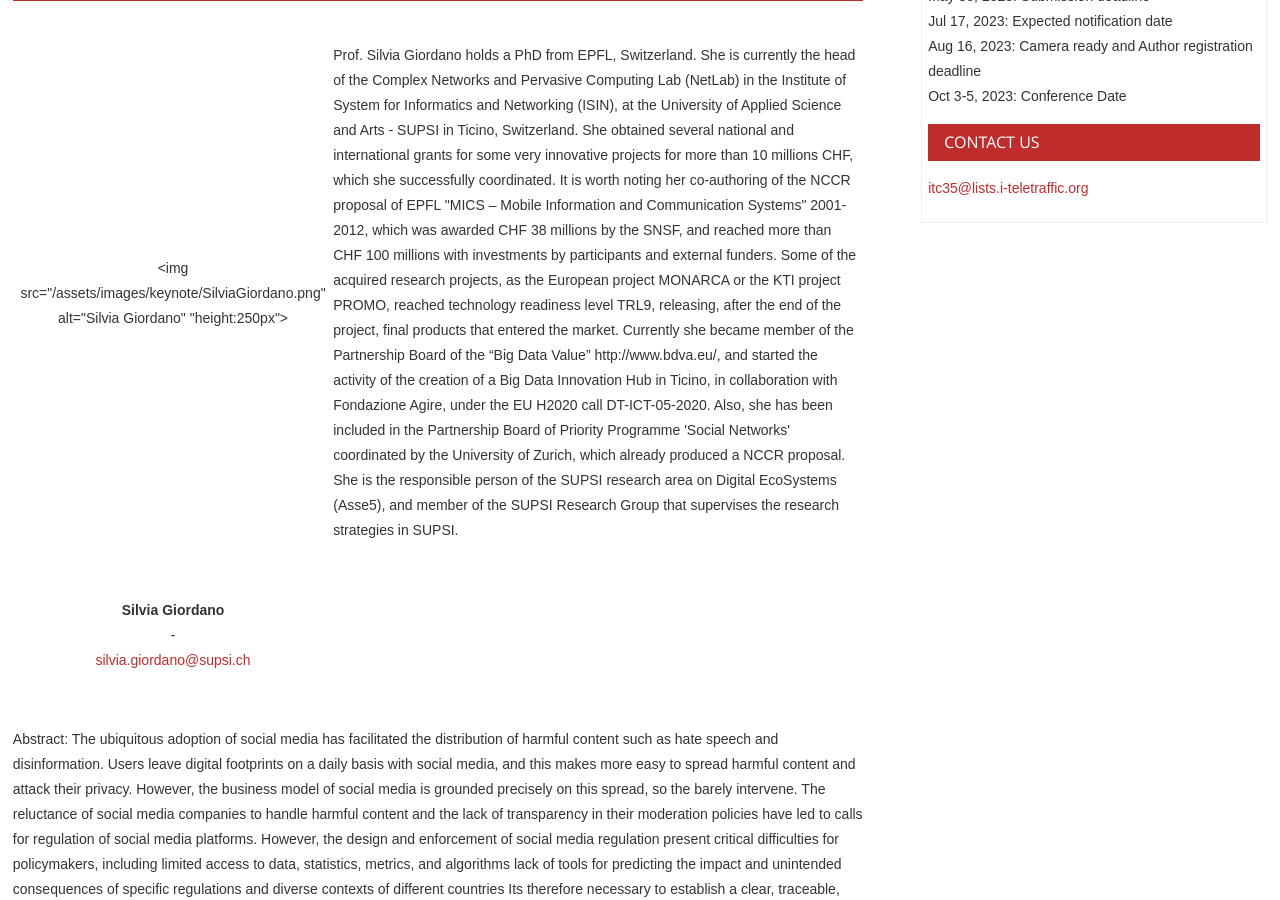
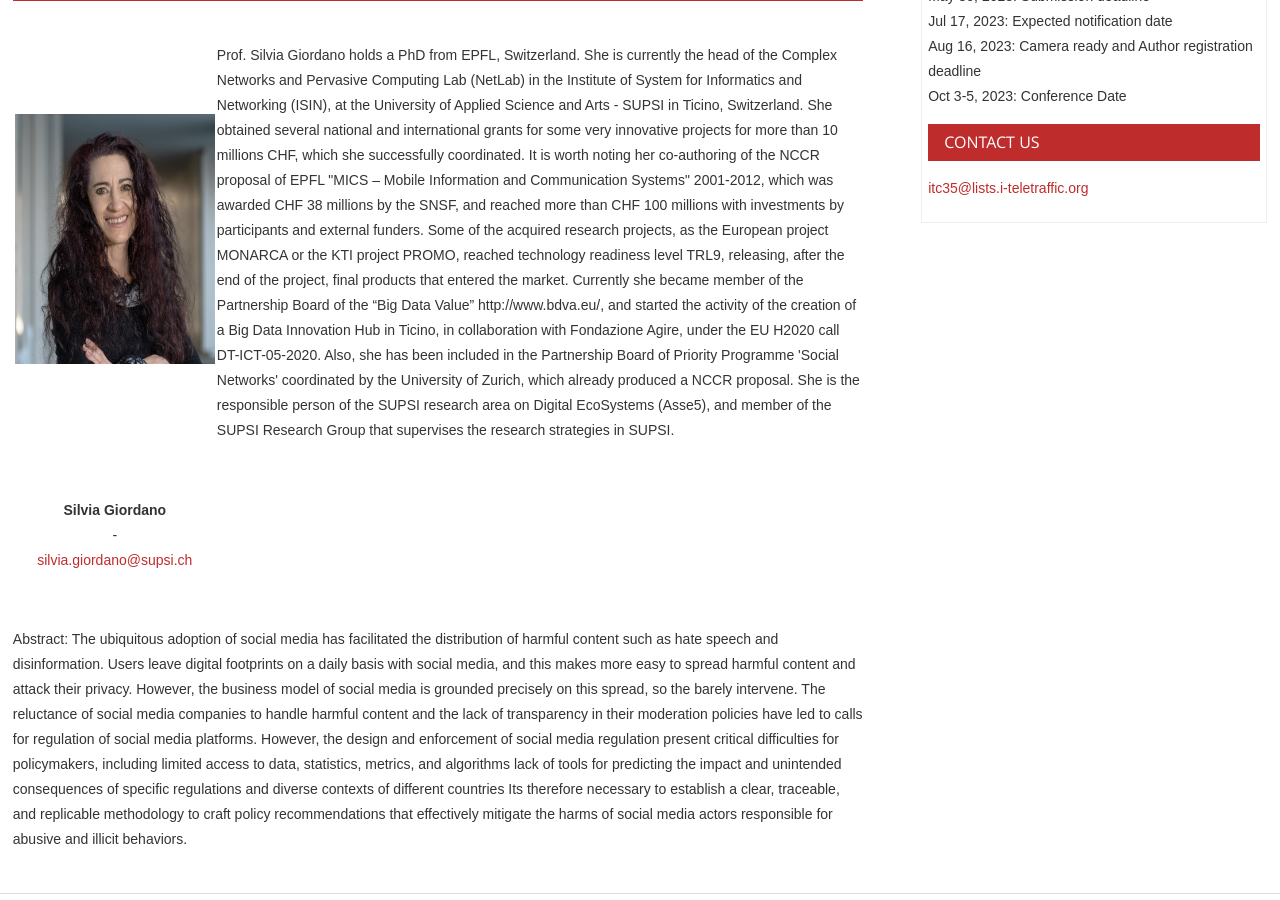
Before and after one commit to ohohlfeld/itc35, a Jekyll site: the page built from keynote.md, in a window 1280 px wide and 900 px high, scrolled down 686 px. Built offline with Jekyll 4.4.1, drawn with Linux system fonts in a browser that asks for light colours.

Commit message:
Update keynote.md

```diff
--- a/keynote.md
+++ b/keynote.md
@@ -12,7 +12,7 @@ menu-index: 1
     <tbody><tr>
         <br>
         <td  style="width:200px height:300px" align="center">
-            <img src="{{ site.baseurl }}/assets/images/keynote/SilviaGiordano.png" alt="Silvia Giordano" "height:250px"><br>
+            <img src="{{ site.baseurl }}/assets/images/keynote/SilviaGiordano.png" alt="Silvia Giordano" width="200" height="250">
         </td>
         <td style="height:300px">
             <p style="font-size:14px height=300">
```
